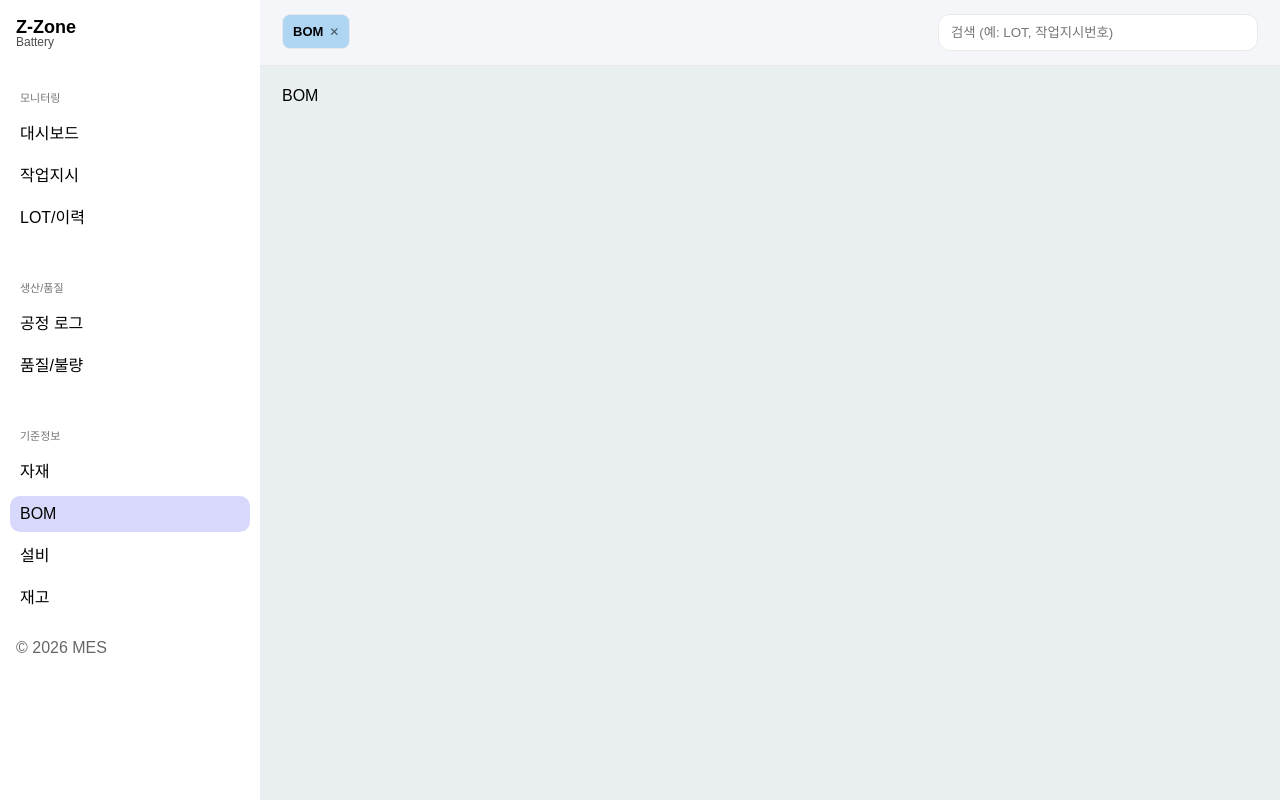
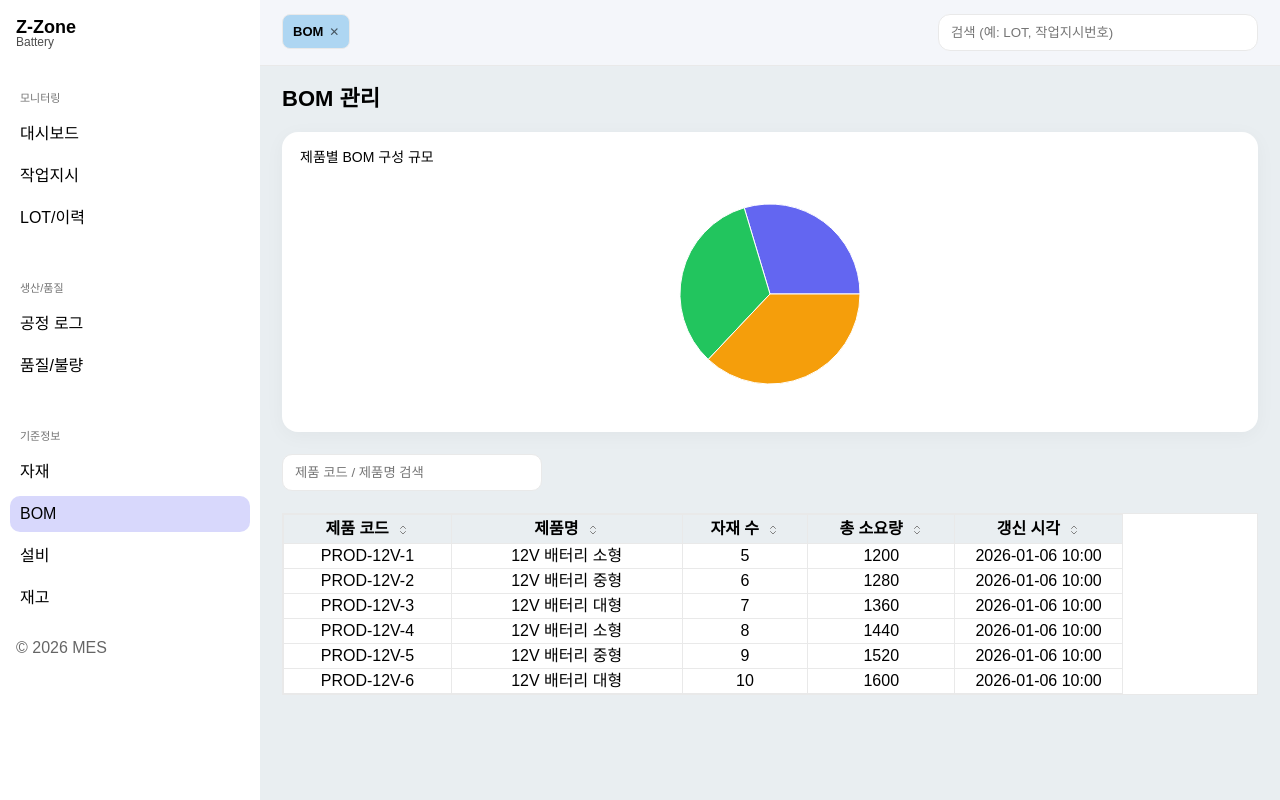
Before and after one commit to mes-team-2/React, a React (Create React App) app: page /mes/bom in a window 1280 px wide. Built offline with nearby package versions, Linux system fonts and the light colour scheme.

Commit message:
Bom, BomDetail 추가

```diff
--- a/src/App.js
+++ b/src/App.js
@@ -12,7 +12,7 @@ import DashBoard from "./pages/DashBoard";
 import SideBar from "./components/SideBar";
 import WorkOrders from "./pages/WorkOrder";
 import Lot from "./pages/Lot";
-import BOM from "./pages/BOM";
+import Bom from "./pages/Bom";
 import QualityDefectLog from "./pages/QualityDefectLog";
 import Inventory from "./pages/Inventory";
 import Machine from "./pages/Machine";
@@ -41,7 +41,7 @@ function App() {
           <Route path="inventory" element={<Inventory />} />
           {/* 품질/불량 */}
           <Route path="quality" element={<QualityDefectLog />} />
-          <Route path="bom" element={<BOM />} />
+          <Route path="bom" element={<Bom />} />
         </Route>
 
         {/* 루트 접근 시 MES로 */}
--- a/src/pages/BOM.js
+++ b/src/pages/BOM.js
@@ -1,9 +1,198 @@
-const BOM = () => {
+import styled from "styled-components";
+import { useMemo, useState } from "react";
+import Table from "../components/TableStyle";
+import SearchBar from "../components/SearchBar";
+import SideDrawer from "../components/SideDrawer";
+import BomDetail from "./BomDetail";
+import { PieChart, Pie, Cell, Tooltip, ResponsiveContainer } from "recharts";
+
+/* =========================
+   색상
+========================= */
+const COLORS = ["#6366f1", "#22c55e", "#f59e0b", "#ef4444", "#14b8a6"];
+
+export default function Bom() {
+  const [keyword, setKeyword] = useState("");
+  const [selectedBom, setSelectedBom] = useState(null);
+  const [open, setOpen] = useState(false);
+  const [sortConfig, setSortConfig] = useState({
+    key: null,
+    direction: "asc",
+  });
+
+  /* =========================
+     BOM 데이터 (제품 기준)
+  ========================= */
+  const tableData = useMemo(
+    () =>
+      Array.from({ length: 6 }).map((_, i) => ({
+        id: i + 1,
+        productCode: `PROD-12V-${i + 1}`,
+        productName:
+          i % 3 === 0
+            ? "12V 배터리 소형"
+            : i % 3 === 1
+            ? "12V 배터리 중형"
+            : "12V 배터리 대형",
+        materialCount: 5 + i,
+        totalRequiredQty: 1200 + i * 80,
+        updatedAt: "2026-01-06 10:00",
+      })),
+    []
+  );
+
+  /* =========================
+     검색
+  ========================= */
+  const filteredData = useMemo(() => {
+    if (!keyword.trim()) return tableData;
+    const lower = keyword.toLowerCase();
+    return tableData.filter(
+      (row) =>
+        row.productCode.toLowerCase().includes(lower) ||
+        row.productName.toLowerCase().includes(lower)
+    );
+  }, [keyword, tableData]);
+
+  /* =========================
+     정렬
+  ========================= */
+  const sortedData = useMemo(() => {
+    if (!sortConfig.key) return filteredData;
+
+    return [...filteredData].sort((a, b) => {
+      const aVal = a[sortConfig.key];
+      const bVal = b[sortConfig.key];
+
+      if (typeof aVal === "string") {
+        return sortConfig.direction === "asc"
+          ? aVal.localeCompare(bVal, "ko", { numeric: true })
+          : bVal.localeCompare(aVal, "ko", { numeric: true });
+      }
+      return sortConfig.direction === "asc" ? aVal - bVal : bVal - aVal;
+    });
+  }, [filteredData, sortConfig]);
+
+  const handleSort = (key) => {
+    setSortConfig((prev) => ({
+      key,
+      direction: prev.key === key && prev.direction === "asc" ? "desc" : "asc",
+    }));
+  };
+
+  /* =========================
+     차트 (자재 수 비율)
+  ========================= */
+  const chartData = useMemo(() => {
+    const map = {};
+    tableData.forEach((b) => {
+      map[b.productName] = b.materialCount;
+    });
+    return Object.entries(map).map(([name, value]) => ({ name, value }));
+  }, [tableData]);
+
+  /* =========================
+     컬럼
+  ========================= */
+  const columns = [
+    { key: "productCode", label: "제품 코드", width: 160 },
+    { key: "productName", label: "제품명", width: 220 },
+    { key: "materialCount", label: "자재 수", width: 120 },
+    { key: "totalRequiredQty", label: "총 소요량", width: 140 },
+    { key: "updatedAt", label: "갱신 시각", width: 160 },
+  ];
+
   return (
-    <>
-      <p>BOM</p>
-    </>
+    <Wrapper>
+      <Header>
+        <h2>BOM 관리</h2>
+      </Header>
+
+      {/* ===== 차트 ===== */}
+      <Card>
+        <h4>제품별 BOM 구성 규모</h4>
+        <ChartBox>
+          <ResponsiveContainer>
+            <PieChart>
+              <Pie data={chartData} dataKey="value" outerRadius={90}>
+                {chartData.map((_, i) => (
+                  <Cell key={i} fill={COLORS[i % COLORS.length]} />
+                ))}
+              </Pie>
+              <Tooltip />
+            </PieChart>
+          </ResponsiveContainer>
+        </ChartBox>
+      </Card>
+
+      {/* ===== 검색 ===== */}
+      <FilterBar>
+        <SearchBar
+          value={keyword}
+          onChange={setKeyword}
+          placeholder="제품 코드 / 제품명 검색"
+        />
+      </FilterBar>
+
+      {/* ===== 테이블 ===== */}
+      <Table
+        columns={columns}
+        data={sortedData}
+        sortConfig={sortConfig}
+        onSort={handleSort}
+        selectable={false}
+        onRowClick={(row) => {
+          setSelectedBom(row);
+          setOpen(true);
+        }}
+      />
+
+      <SideDrawer open={open} onClose={() => setOpen(false)}>
+        <BomDetail bom={selectedBom} />
+      </SideDrawer>
+    </Wrapper>
   );
-};
+}
 
-export default BOM;
+/* =========================
+   styled
+========================= */
+
+const Wrapper = styled.div`
+  display: flex;
+  flex-direction: column;
+  gap: 22px;
+`;
+
+const Header = styled.div`
+  h2 {
+    font-size: 22px;
+    font-weight: 700;
+  }
+`;
+
+const Card = styled.div`
+  background: white;
+  border-radius: 16px;
+  padding: 18px;
+  box-shadow: 0 4px 20px rgba(0, 0, 0, 0.04);
+
+  h4 {
+    font-size: 14px;
+    margin-bottom: 10px;
+  }
+`;
+
+const ChartBox = styled.div`
+  height: 240px;
+
+  svg:focus,
+  svg *:focus {
+    outline: none;
+  }
+`;
+
+const FilterBar = styled.div`
+  display: flex;
+  justify-content: space-between;
+`;
--- /dev/null
+++ b/src/pages/BomDetail.js
@@ -0,0 +1,192 @@
+import styled from "styled-components";
+import { useMemo, useState } from "react";
+import Table from "../components/TableStyle";
+import { PieChart, Pie, Cell, Tooltip, ResponsiveContainer } from "recharts";
+
+const COLORS = ["#6366f1", "#22c55e", "#f59e0b", "#ef4444", "#14b8a6"];
+
+export default function BomDetail({ bom }) {
+  const [sortConfig, setSortConfig] = useState({
+    key: null,
+    direction: "asc",
+  });
+
+  /* =========================
+     자재 구성
+  ========================= */
+  const materialData = useMemo(() => {
+    if (!bom) return [];
+    return [
+      { id: 1, material: "납판", requiredQty: 600, scrapRate: 2.5 },
+      { id: 2, material: "전해액", requiredQty: 300, scrapRate: 1.2 },
+      { id: 3, material: "케이스", requiredQty: 100, scrapRate: 0.5 },
+      { id: 4, material: "터미널", requiredQty: 80, scrapRate: 0.8 },
+    ];
+  }, [bom]);
+
+  /* =========================
+     정렬
+  ========================= */
+  const sortedData = useMemo(() => {
+    if (!sortConfig.key) return materialData;
+
+    return [...materialData].sort((a, b) => {
+      const aVal = a[sortConfig.key];
+      const bVal = b[sortConfig.key];
+
+      if (typeof aVal === "string") {
+        return sortConfig.direction === "asc"
+          ? aVal.localeCompare(bVal, "ko", { numeric: true })
+          : bVal.localeCompare(aVal, "ko", { numeric: true });
+      }
+      return sortConfig.direction === "asc" ? aVal - bVal : bVal - aVal;
+    });
+  }, [materialData, sortConfig]);
+
+  if (!bom) {
+    return <Empty>BOM을 선택하세요.</Empty>;
+  }
+
+  /* =========================
+     컬럼
+  ========================= */
+  const columns = [
+    { key: "material", label: "자재명", width: 180 },
+    { key: "requiredQty", label: "소요 수량", width: 140 },
+    { key: "scrapRate", label: "스크랩률(%)", width: 140 },
+  ];
+
+  return (
+    <Wrapper>
+      <Header>
+        <h3>BOM 상세</h3>
+      </Header>
+
+      <Summary>
+        <Item>
+          <label>제품</label>
+          <strong>{bom.productName}</strong>
+        </Item>
+        <Item>
+          <label>자재 수</label>
+          <strong>{bom.materialCount}</strong>
+        </Item>
+        <Item>
+          <label>총 소요량</label>
+          <strong>{bom.totalRequiredQty}</strong>
+        </Item>
+      </Summary>
+
+      {/* ===== 차트 ===== */}
+      <Card>
+        <h4>자재 구성 비율</h4>
+        <ChartBox>
+          <ResponsiveContainer>
+            <PieChart>
+              <Pie data={materialData} dataKey="requiredQty" outerRadius={90}>
+                {materialData.map((_, i) => (
+                  <Cell key={i} fill={COLORS[i % COLORS.length]} />
+                ))}
+              </Pie>
+              <Tooltip />
+            </PieChart>
+          </ResponsiveContainer>
+        </ChartBox>
+      </Card>
+
+      {/* ===== 테이블 ===== */}
+      <Section>
+        <h4>자재 상세</h4>
+        <Table
+          columns={columns}
+          data={sortedData}
+          sortConfig={sortConfig}
+          onSort={(key) =>
+            setSortConfig((p) => ({
+              key,
+              direction:
+                p.key === key && p.direction === "asc" ? "desc" : "asc",
+            }))
+          }
+          selectable={false}
+        />
+      </Section>
+    </Wrapper>
+  );
+}
+
+/* =========================
+   styled
+========================= */
+
+const Wrapper = styled.div`
+  display: flex;
+  flex-direction: column;
+  gap: 18px;
+`;
+
+const Header = styled.div`
+  h3 {
+    font-size: 20px;
+    font-weight: 700;
+  }
+`;
+
+const Summary = styled.div`
+  display: grid;
+  grid-template-columns: repeat(3, 1fr);
+  gap: 12px;
+`;
+
+const Item = styled.div`
+  background: white;
+  border-radius: 12px;
+  padding: 12px 14px;
+  box-shadow: 0 2px 10px rgba(0, 0, 0, 0.04);
+
+  label {
+    font-size: 11px;
+    opacity: 0.6;
+  }
+
+  strong {
+    display: block;
+    margin-top: 4px;
+    font-size: 14px;
+  }
+`;
+
+const Card = styled.div`
+  background: white;
+  border-radius: 16px;
+  padding: 16px;
+  box-shadow: 0 4px 16px rgba(0, 0, 0, 0.04);
+
+  h4 {
+    font-size: 14px;
+    margin-bottom: 10px;
+  }
+`;
+
+const ChartBox = styled.div`
+  height: 220px;
+
+  svg:focus,
+  svg *:focus {
+    outline: none;
+  }
+`;
+
+const Section = styled.div`
+  h4 {
+    margin-bottom: 8px;
+    font-size: 14px;
+    font-weight: 600;
+  }
+`;
+
+const Empty = styled.div`
+  padding: 60px 20px;
+  text-align: center;
+  opacity: 0.6;
+`;
```
